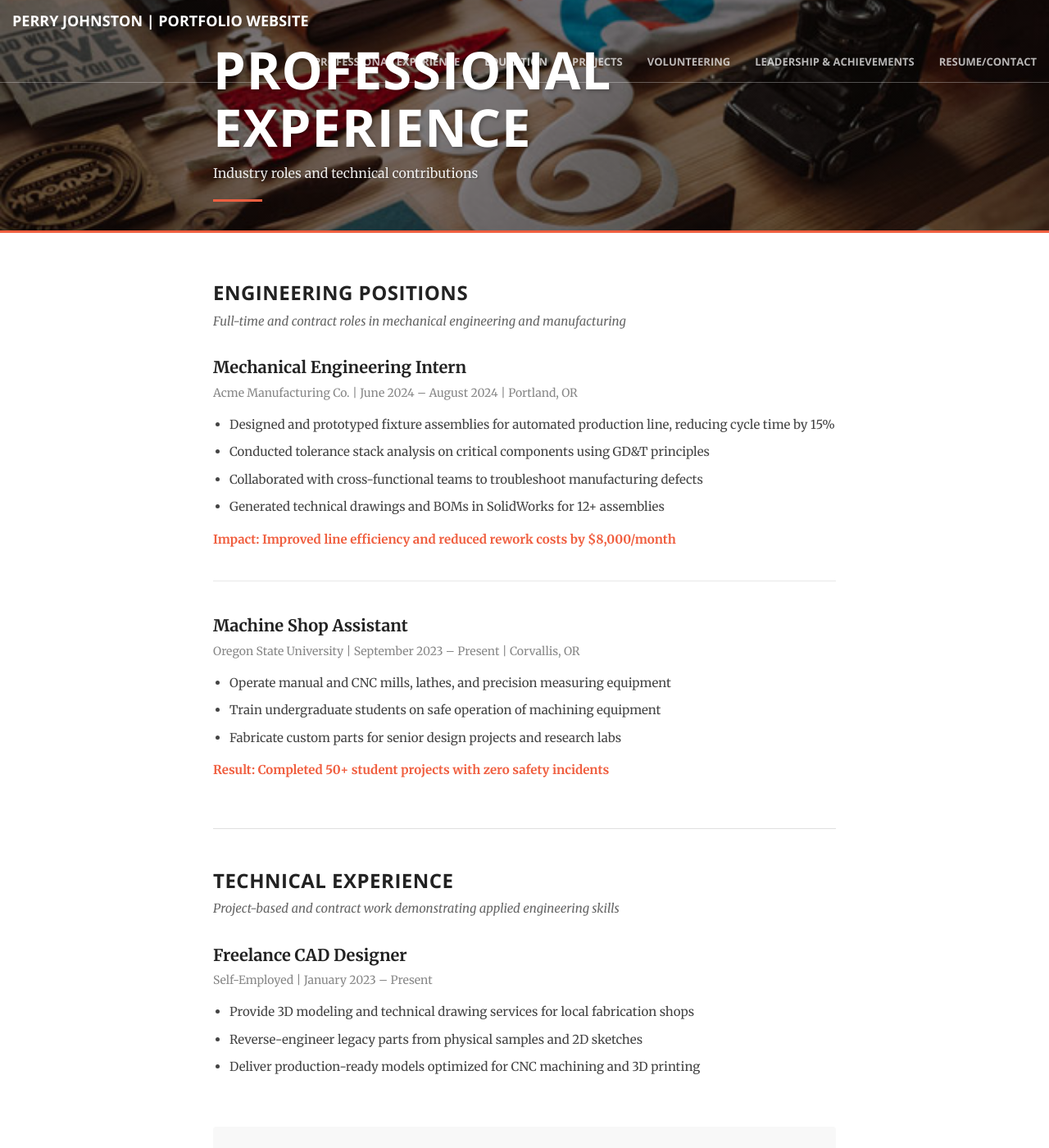
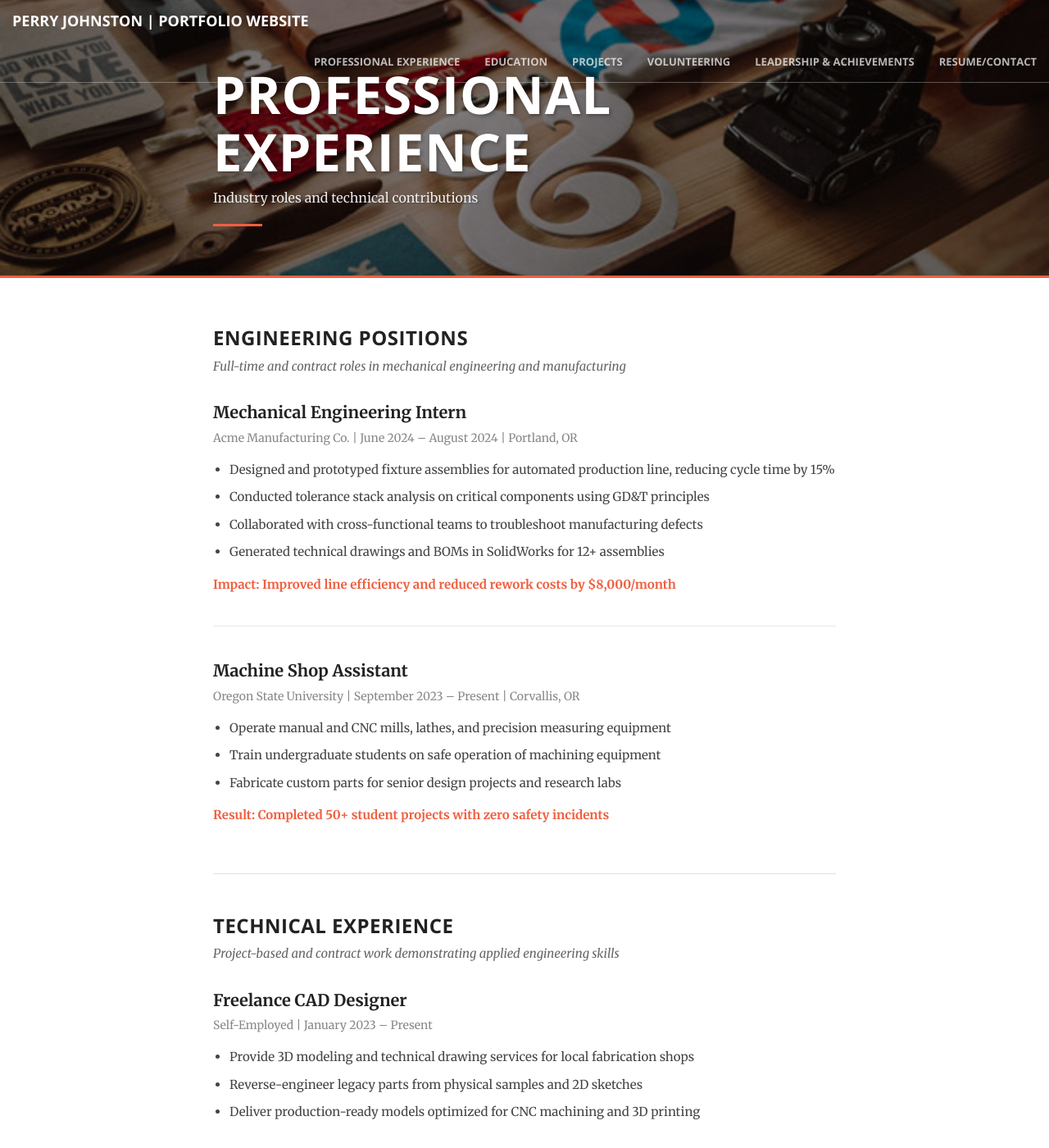
Before and after one commit to perryismyname/perryismyname.github.io, a Jekyll site: the page built from work/index.html, in a window 1280 px wide and 1400 px high. Shown: the whole window at 82% size. Built offline with Jekyll 4.4.1, drawn with Linux system fonts in a browser that asks for light colours.

Commit message:
Update main.scss
update sub page image size

```diff
--- a/css/main.scss
+++ b/css/main.scss
@@ -71,7 +71,7 @@ $theme-dark: #222;
   background-size: cover;
   background-position: center;
   background-repeat: no-repeat;
-  padding: 50px 0 35px !important;
+  padding: 80px 0 60px !important;
   border-bottom: 3px solid $theme-primary;
   position: relative;
 
```
